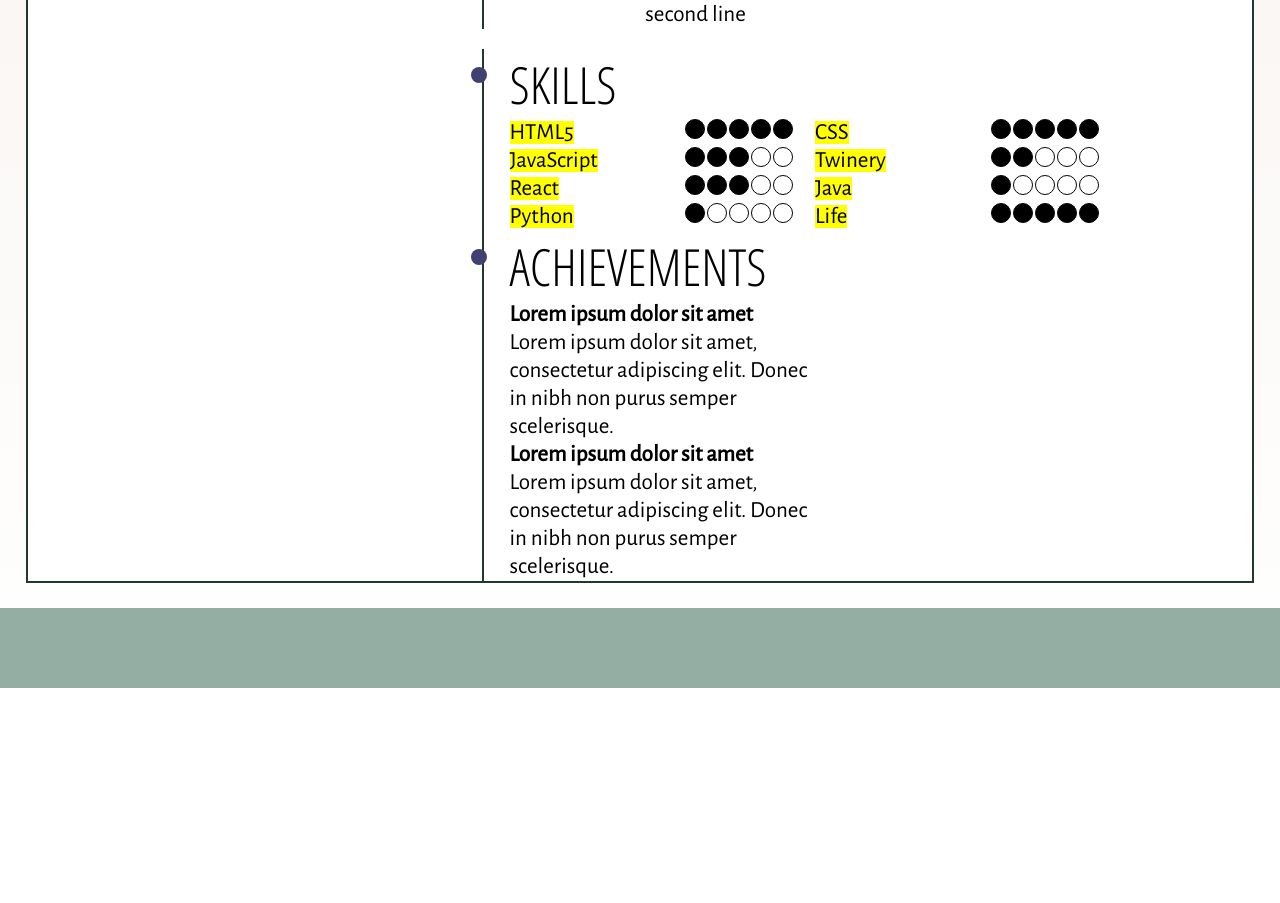
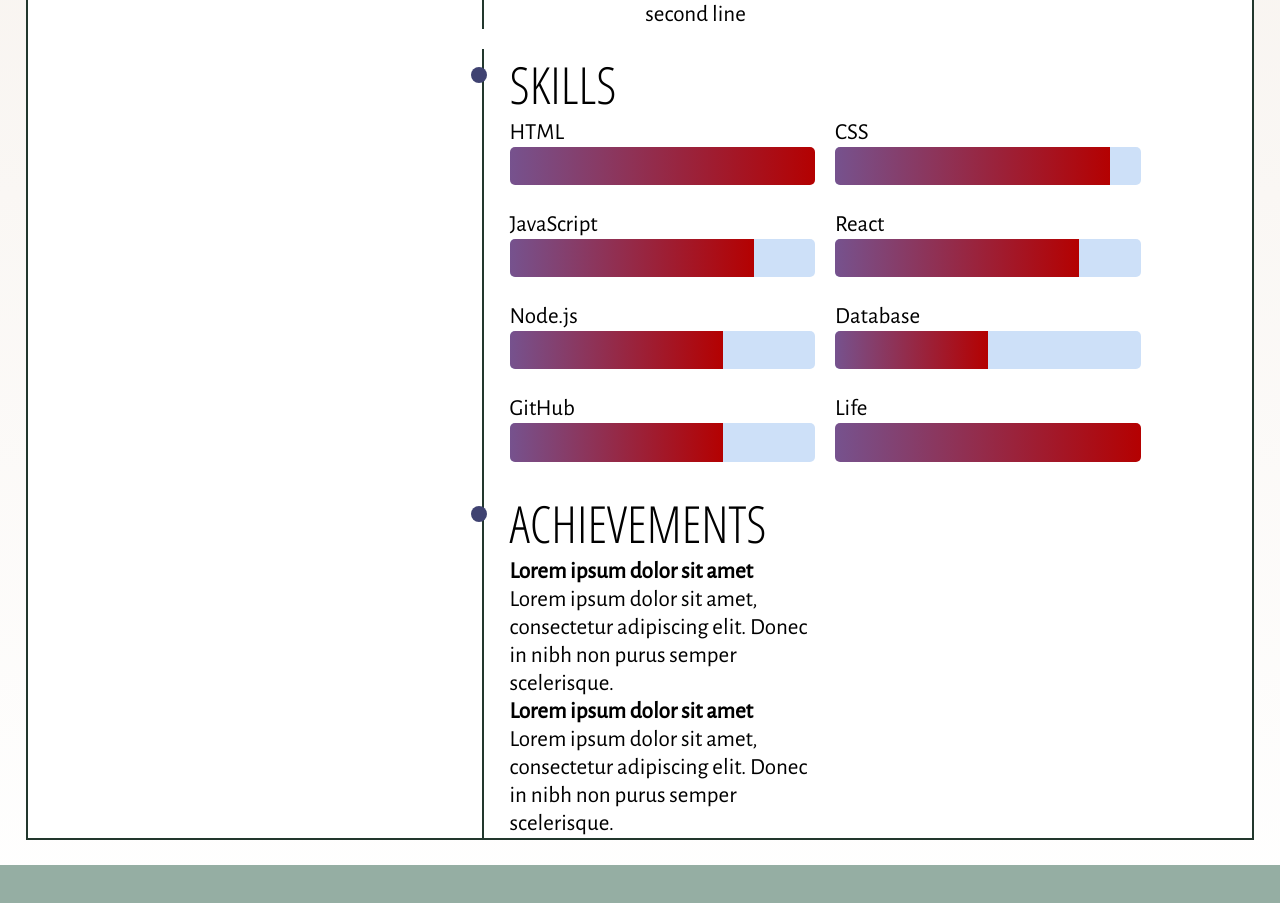
Before and after one commit to NicolaWinterson/PersonalWebsite, a React (Create React App) app: page /cv in a window 1280 px wide. Shown: the part 1312-2215 px from the top of the page. Before the commit the page ends 2000 px from the top, so only its background shows below. Built offline with nearby package versions, Linux system fonts and the light colour scheme.

Commit message:
First changes to progress bar component

```diff
--- /dev/null
+++ b/src/components/Resume/ProgressBar.jsx
@@ -0,0 +1,14 @@
+import React from "react";
+
+const ProgressBar = ({ title, className }) => {
+  return (
+    <div className="progress_bar">
+        <div className="progress_bar--name">{title}</div>
+        <div className="progress_bar--container">
+            <span className={className}></span>
+        </div>
+    </div>
+  );
+};
+
+export default ProgressBar;
--- a/src/components/Resume/Resume.jsx
+++ b/src/components/Resume/Resume.jsx
@@ -4,6 +4,7 @@ import ResumeItem from "./ResumeItem";
 import TimeRangeBlock from "./TimeRangeBlock";
 import SkillBar from "./SkillBar";
 import DisplayAchievementsBlock from "./DisplayAchievements";
+import ProgressBar from "./ProgressBar";
 import {
   achievements,
   experience,
@@ -69,15 +70,25 @@ const Resume = () => {
             ))}
           </ResumeItem>
           <ResumeItem title="Skills">
-            <div className="skills">
+            {/* <div className="skills">
               <SkillBar title="HTML5" value={5} />
               <SkillBar title="CSS" value={5} />
-              <SkillBar title="JavaScript" value={3} />
-              <SkillBar title="Twinery" value={2} />
-              <SkillBar title="React" value={3} />
-              <SkillBar title="Java" value={1} />
-              <SkillBar title="Python" value={1} />
+              <SkillBar title="JavaScript" value={4} />
+              <SkillBar title="Twinery" value={1} />
+              <SkillBar title="React" value={4} />
+              <SkillBar title="Node.js" value={2} />
+              <SkillBar title="PostgreSQL" value={2} />
               <SkillBar title="Life" value={5} />
+            </div> */}
+            <div className="skills">
+              <ProgressBar title="HTML" className="progress_bar--value value-100" />
+              <ProgressBar title="CSS" className="progress_bar--value value-90" />
+              <ProgressBar title="JavaScript" className="progress_bar--value value-80" />
+              <ProgressBar title="React" className="progress_bar--value value-80" />
+              <ProgressBar title="Node.js" className="progress_bar--value value-70" />
+              <ProgressBar title="Database" className="progress_bar--value value-50" />
+              <ProgressBar title="GitHub" className="progress_bar--value value-70" />
+              <ProgressBar title="Life" className="progress_bar--value value-100" />
             </div>
           </ResumeItem>
           <ResumeItem title="Achievements">
--- a/src/components/Resume/styles.css
+++ b/src/components/Resume/styles.css
@@ -223,6 +223,52 @@ display: inline;
   margin-right: 20px;
 }
 
+.progress_bar {
+  flex-basis: 45%;
+  display: inline;
+  margin-bottom: 26px;
+  margin-right: 20px;
+}
+
+.progress_bar--container {
+  width: 100%;
+  max-width: 700px;
+  height: 26px;
+  height: 1.66em;
+  background: #e6eae3;
+  background: rgba(8,102,220,.2);
+  overflow: hidden;
+  border-radius: 5px;
+}
+
+.progress_bar--value {
+  height: 1.66em;
+  float: left;
+  background: rgb(118,82,142);
+  background: linear-gradient(90deg, rgba(118,82,142,1) 0%, rgba(180,1,1,1) 100%);
+  animation: fillbar 4s linear;
+}
+
+@keyframes fillbar {
+  0% {width: 0px;}
+  10% {width: 10%;}
+  20% {width: 20%;}
+  30% {width: 30%;}
+  40% {width: 40%;}
+  50% {width: 50%;}
+  60% {width: 60%;}
+  70% {width: 70%;}
+  80% {width: 80%;}
+  90% {width: 90%;}
+  100% {width: 100%;}
+}
+
+.value-100 {width: 100%;}
+.value-90 {width: 90%;}
+.value-80 {width: 80%;}
+.value-70 {width: 70%;}
+.value-50 {width: 50%;}
+
 @media only screen and (max-width: 800px) {
   .resume__background {
     background-color: #ffffff;
```
